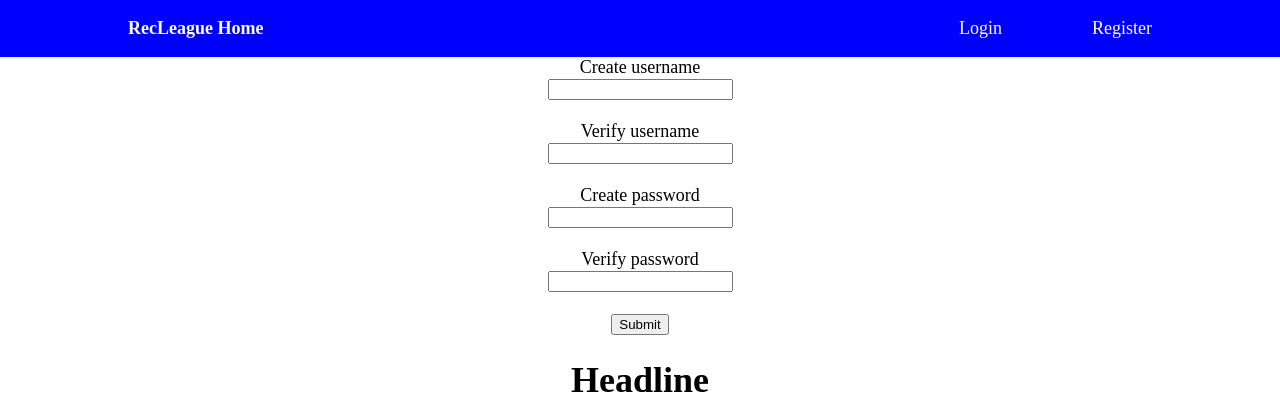
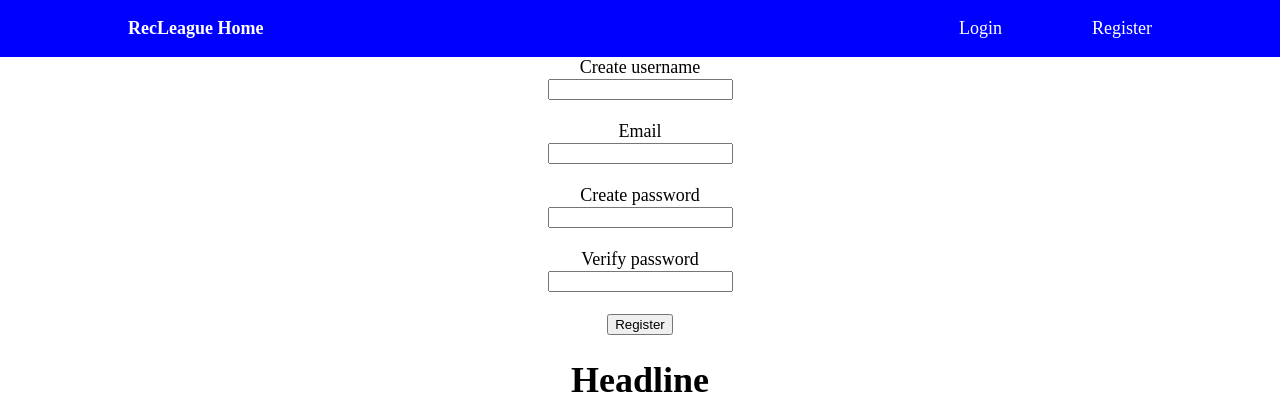
Before and after one commit to LaunchCodeLiftoffProjects/recLeagueOrganizer, an Angular app in the folder client/: page /register in a window 1280 px wide. Shown: the top 394 px of the page. Built offline with nearby package versions, Linux system fonts and the light colour scheme.

Commit message:
fixed login

```diff
--- a/client/src/app/login/login.component.html
+++ b/client/src/app/login/login.component.html
@@ -6,13 +6,13 @@
 
             <form [formGroup]="loginForm" (ngSubmit)="loginUser(loginForm.value)">
 
-                <label for="email">username</label><br>
-                <input type="text" id="email" formControlName="email"><br><br>
+                <label for="email">Email</label><br>
+                <input type="email" id="email" formControlName="email"><br><br>
 
                 <label for="password">password</label><br>
                 <input type="password" id="password" formControlName="password"><br><br>
 
-                <input type="submit">
+                <input type="submit" value="Submit">
 
             </form><br>
 
--- a/client/src/app/login/login.component.ts
+++ b/client/src/app/login/login.component.ts
@@ -24,20 +24,10 @@ export class LoginComponent implements OnInit {
 
   loginUser(user){
     this.userService.userLogin(user).subscribe(
-      (e)=>{
-        if(e != null) {
-          if(e.password != user.password) {
-            alert("Incorrect Credentials")
-          } else {
-            localStorage.setItem("userid", e.id);
-            console.log(e.id);
-          }
-        } else {
-          alert("User does not exist")
-        }
-        console.log(e)
+      e =>{
+        console.log(e);
       });
-    console.log(user)
+
   }
 
   logout(){
--- a/client/src/app/register/register.component.html
+++ b/client/src/app/register/register.component.html
@@ -9,8 +9,8 @@
                 <label for="username">Create username</label><br>
                 <input type="text" id="username" formControlName="username"><br><br>
 
-                <label for="email">Verify username</label><br>
-                <input type="text" id="email" formControlName="email"><br><br>
+                <label for="email">Email</label><br>
+                <input type="email" id="email" formControlName="email"><br><br>
 
                 <label for="password">Create password</label><br>
                 <input type="password" id="password" formControlName="password"><br><br>
@@ -18,7 +18,7 @@
                 <label for="verify" >Verify password</label><br>
                 <input type="password" id="verify" formControlName="verify"><br><br>
 
-                <input type="submit">
+                <input type="submit" value="Register">
 
             </form>
 
--- a/client/src/app/user.service.ts
+++ b/client/src/app/user.service.ts
@@ -25,12 +25,14 @@ export class UserService {
     let params = {email: user.email.toString(), username: user.username.toString(),
       password: user.password.toString()
     }
-    return this.http.post(`${this.baseURL}addUser`, params, httpOptions)}
+    return this.http.post(`${this.baseURL}addUser`, params, httpOptions)
+  }
 
   userLogin(user: any): Observable<any>{
     let params = {email: user.email.toString(), password: user.password.toString()
     }
-      return this.http.post(`${this.baseURL}userLogin`, params, httpOptions)}
+    return this.http.post(`${this.baseURL}userLogin`, params, httpOptions)
+  }
 
   userlogout() {
     localStorage.setItem("userid", null);
```
Also changed, not shown: 1 other file (tests, documents, lock files or other folders). Lines whose indentation alone changed are shown as unchanged.
